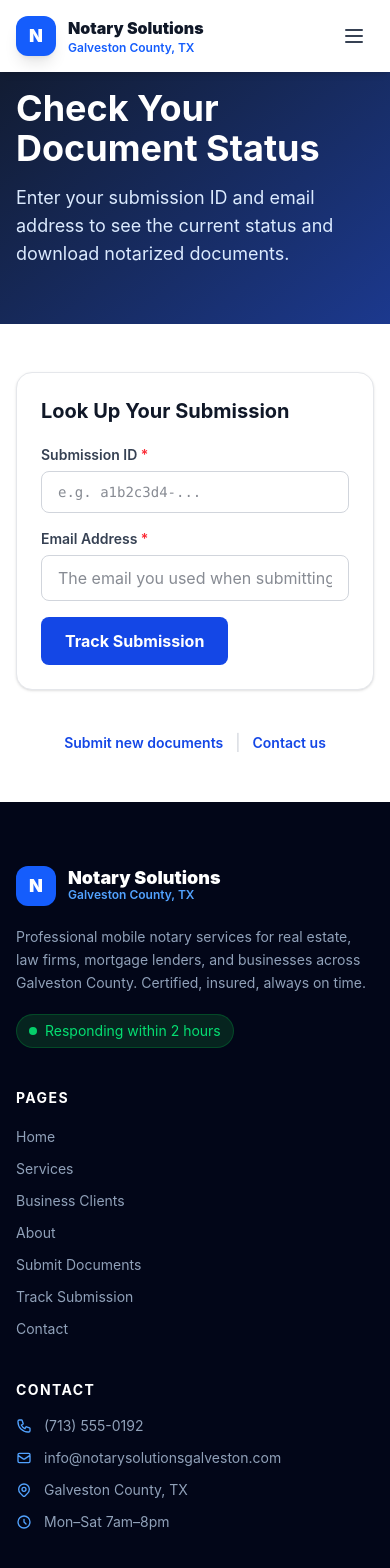
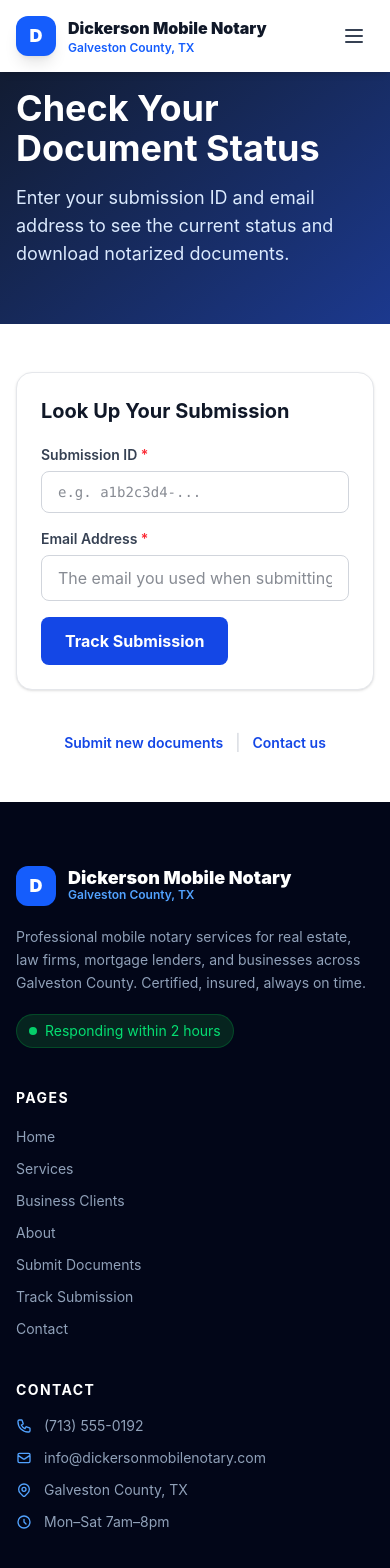
Before and after one commit to tajdascholar-bit/Notary, a React (Vite) app: page /track in a window 390 px wide. Shown: the top 1568 px of the page. Built offline with nearby package versions, Linux system fonts and the light colour scheme.

Commit message:
Rebrand to Dickerson Mobile Notary
Updated business name, logo initial (N→D), email addresses, page title,
and all in-text references across Navbar, Footer, and all pages.

https://claude.ai/code/session_0174fpTL1dyphzDfuyszKyLg

```diff
--- a/index.html
+++ b/index.html
@@ -4,7 +4,7 @@
     <meta charset="UTF-8" />
     <link rel="icon" type="image/svg+xml" href="/favicon.svg" />
     <meta name="viewport" content="width=device-width, initial-scale=1.0" />
-    <title>notary</title>
+    <title>Dickerson Mobile Notary</title>
   </head>
   <body>
     <div id="root"></div>
--- a/src/components/Footer.jsx
+++ b/src/components/Footer.jsx
@@ -19,10 +19,10 @@ export default function Footer() {
           <div className="md:col-span-5">
             <div className="flex items-center gap-3 mb-5">
               <div className="w-10 h-10 bg-blue-600 rounded-xl flex items-center justify-center">
-                <span className="text-white font-black text-lg">N</span>
+                <span className="text-white font-black text-lg">D</span>
               </div>
               <div>
-                <p className="text-white font-black text-lg leading-none">Notary Solutions</p>
+                <p className="text-white font-black text-lg leading-none">Dickerson Mobile Notary</p>
                 <p className="text-blue-400 text-xs font-semibold">Galveston County, TX</p>
               </div>
             </div>
@@ -56,7 +56,7 @@ export default function Footer() {
             <ul className="space-y-3">
               {[
                 { icon: 'M3 5a2 2 0 012-2h3.28a1 1 0 01.948.684l1.498 4.493a1 1 0 01-.502 1.21l-2.257 1.13a11.042 11.042 0 005.516 5.516l1.13-2.257a1 1 0 011.21-.502l4.493 1.498a1 1 0 01.684.948V19a2 2 0 01-2 2h-1C9.716 21 3 14.284 3 6V5z', text: '(713) 555-0192', href: 'tel:+17135550192' },
-                { icon: 'M3 8l7.89 5.26a2 2 0 002.22 0L21 8M5 19h14a2 2 0 002-2V7a2 2 0 00-2-2H5a2 2 0 00-2 2v10a2 2 0 002 2z', text: 'info@notarysolutionsgalveston.com', href: 'mailto:info@notarysolutionsgalveston.com' },
+                { icon: 'M3 8l7.89 5.26a2 2 0 002.22 0L21 8M5 19h14a2 2 0 002-2V7a2 2 0 00-2-2H5a2 2 0 00-2 2v10a2 2 0 002 2z', text: 'info@dickersonmobilenotary.com', href: 'mailto:info@dickersonmobilenotary.com' },
                 { icon: 'M17.657 16.657L13.414 20.9a1.998 1.998 0 01-2.827 0l-4.244-4.243a8 8 0 1111.314 0z M15 11a3 3 0 11-6 0 3 3 0 016 0z', text: 'Galveston County, TX', href: null },
                 { icon: 'M12 8v4l3 3m6-3a9 9 0 11-18 0 9 9 0 0118 0z', text: 'Mon–Sat 7am–8pm', href: null },
               ].map((item, i) => (
@@ -75,7 +75,7 @@ export default function Footer() {
 
         {/* Bottom bar */}
         <div className="border-t border-slate-800 pt-6 flex flex-col sm:flex-row items-center justify-between gap-3 text-xs text-slate-500">
-          <p>&copy; {new Date().getFullYear()} Notary Solutions Galveston County. All rights reserved.</p>
+          <p>&copy; {new Date().getFullYear()} Dickerson Mobile Notary. All rights reserved.</p>
           <div className="flex gap-2 flex-wrap justify-center">
             {['NNA Certified', 'LSS Certified', 'E&O Insured', 'Background Checked'].map(b => (
               <span key={b} className="bg-slate-800 text-slate-400 px-3 py-1 rounded-full">{b}</span>
--- a/src/components/Navbar.jsx
+++ b/src/components/Navbar.jsx
@@ -35,11 +35,11 @@ export default function Navbar() {
           {/* Logo */}
           <Link to="/" className="flex items-center gap-3 group">
             <div className="w-10 h-10 bg-blue-600 rounded-xl flex items-center justify-center shadow-lg group-hover:bg-blue-700 transition-colors">
-              <span className="text-white font-black text-lg">N</span>
+              <span className="text-white font-black text-lg">D</span>
             </div>
             <div className="leading-tight">
               <p className={`font-black text-base ${transparent ? 'text-white' : 'text-gray-900'}`}>
-                Notary Solutions
+                Dickerson Mobile Notary
               </p>
               <p className={`text-xs font-semibold ${transparent ? 'text-blue-200' : 'text-blue-600'}`}>
                 Galveston County, TX
--- a/src/pages/About.jsx
+++ b/src/pages/About.jsx
@@ -75,7 +75,7 @@ export default function About() {
               <p className="text-blue-600 font-bold uppercase tracking-widest text-sm mb-3">Our Story</p>
               <h2 className="text-4xl font-black text-gray-900 mb-6">Built for Galveston County's Business Community</h2>
               <div className="space-y-4 text-gray-600 leading-relaxed">
-                <p>Notary Solutions Galveston County was founded on a simple belief: Galveston County businesses deserve a notary partner who treats every signing with the same care and urgency their clients do.</p>
+                <p>Dickerson Mobile Notary was founded on a simple belief: Galveston County businesses deserve a notary partner who treats every signing with the same care and urgency their clients do.</p>
                 <p>After seeing closings delayed, loan packages rejected, and law firms struggling to find reliable coverage, we set out to do it right — training to the highest industry standards and building our practice around B2B client needs.</p>
                 <p>Today, we serve title companies, law firms, mortgage lenders, and businesses across Galveston County. Our clients trust us because we've earned it — one signing at a time.</p>
               </div>
--- a/src/pages/Admin.jsx
+++ b/src/pages/Admin.jsx
@@ -67,7 +67,7 @@ function LoginScreen({ onLogin }) {
             </svg>
           </div>
           <h1 className="text-2xl font-bold text-gray-900">Admin Login</h1>
-          <p className="text-gray-500 text-sm mt-1">Notary Solutions Galveston County</p>
+          <p className="text-gray-500 text-sm mt-1">Dickerson Mobile Notary</p>
         </div>
         <form onSubmit={handleSubmit} className="space-y-4">
           <div>
--- a/src/pages/Contact.jsx
+++ b/src/pages/Contact.jsx
@@ -11,7 +11,7 @@ const SERVICE_TYPES = [
 
 const contactItems = [
   { icon: 'M3 5a2 2 0 012-2h3.28a1 1 0 01.948.684l1.498 4.493a1 1 0 01-.502 1.21l-2.257 1.13a11.042 11.042 0 005.516 5.516l1.13-2.257a1 1 0 011.21-.502l4.493 1.498a1 1 0 01.684.948V19a2 2 0 01-2 2h-1C9.716 21 3 14.284 3 6V5z', label: 'Phone', value: '(713) 555-0192', href: 'tel:+17135550192' },
-  { icon: 'M3 8l7.89 5.26a2 2 0 002.22 0L21 8M5 19h14a2 2 0 002-2V7a2 2 0 00-2-2H5a2 2 0 00-2 2v10a2 2 0 002 2z', label: 'Email', value: 'info@notarysolutionsgalveston.com', href: 'mailto:info@notarysolutionsgalveston.com' },
+  { icon: 'M3 8l7.89 5.26a2 2 0 002.22 0L21 8M5 19h14a2 2 0 002-2V7a2 2 0 00-2-2H5a2 2 0 00-2 2v10a2 2 0 002 2z', label: 'Email', value: 'info@dickersonmobilenotary.com', href: 'mailto:info@dickersonmobilenotary.com' },
   { icon: 'M17.657 16.657L13.414 20.9a1.998 1.998 0 01-2.827 0l-4.244-4.243a8 8 0 1111.314 0z M15 11a3 3 0 11-6 0 3 3 0 016 0z', label: 'Service Area', value: 'Galveston County, TX', href: null },
   { icon: 'M12 8v4l3 3m6-3a9 9 0 11-18 0 9 9 0 0118 0z', label: 'Hours', value: 'Mon–Sat 7am–8pm · Sun by appt', href: null },
 ]
--- a/src/pages/Home.jsx
+++ b/src/pages/Home.jsx
@@ -17,7 +17,7 @@ const stats = [
 
 const reviews = [
   { name: 'Sarah M.', company: 'Premier Title Co.', initials: 'SM', color: 'bg-blue-600', text: 'Extremely professional and always on time. Our go-to notary for all closings in the Galveston County area.' },
-  { name: 'James L.', company: 'Anderson & Partners Law', initials: 'JL', color: 'bg-indigo-600', text: "Fast, reliable, and thorough. We've used Notary Solutions for dozens of legal document signings." },
+  { name: 'James L.', company: 'Anderson & Partners Law', initials: 'JL', color: 'bg-indigo-600', text: "Fast, reliable, and thorough. We've used Dickerson Mobile Notary for dozens of legal document signings." },
   { name: 'Maria R.', company: 'First Horizon Mortgage', initials: 'MR', color: 'bg-violet-600', text: 'Same-day service saved us multiple times. Their loan signing expertise is unmatched.' },
 ]
 
```
